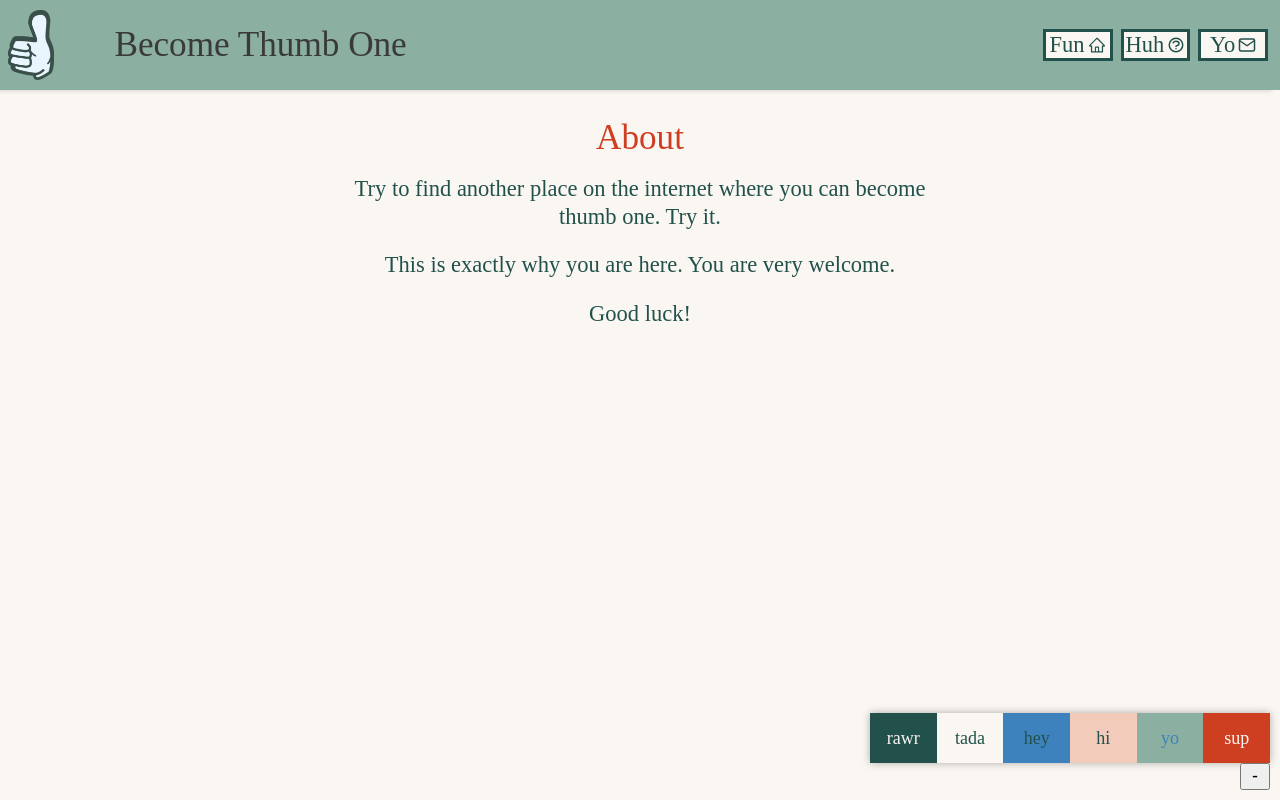
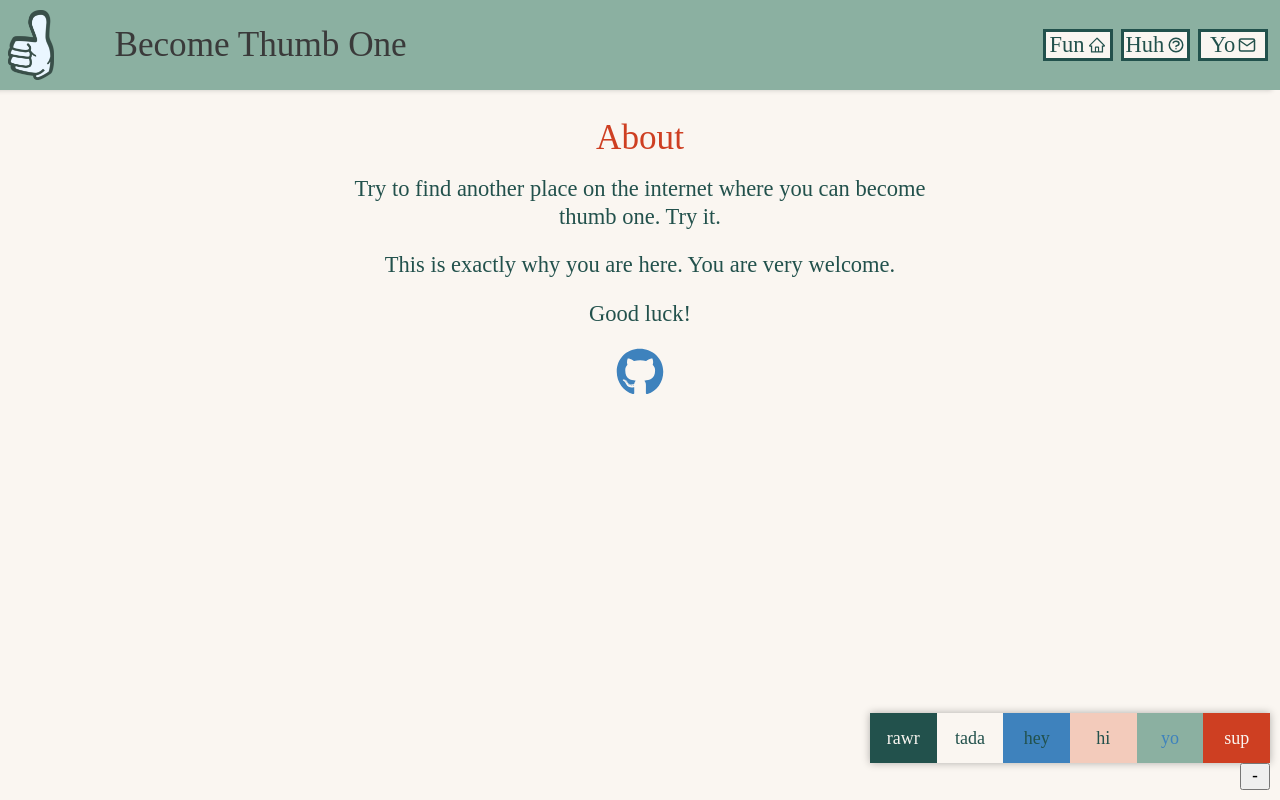
Before and after one commit to braxtonlemmon/become-thumb-one, a Gatsby site: page /about in a window 1280 px wide. Built offline with nearby package versions, Linux system fonts and the light colour scheme; Gatsby itself is replaced by a stand-in of ours; a web font is replaced by a local one.

Commit message:
Add Github icon to about page.

```diff
--- a/src/pages/about.js
+++ b/src/pages/about.js
@@ -3,6 +3,7 @@ import Layout from '../components/layout/layout';
 import SEO from '../components/layout/seo';
 import { PageTitle } from '../components/shared/Headings';
 import styled from 'styled-components';
+import { FaGithub } from 'react-icons/fa';
 
 const Wrapper = styled.section`
   display: flex;
@@ -17,6 +18,18 @@ const Wrapper = styled.section`
     margin-bottom: 20px;
     font-size: ${props => props.theme.fontSizes.two};
     line-height: ${props => props.theme.fontSizes.three};
+  }
+`;
+
+const GitHubIcon = styled(FaGithub)`
+  color: ${props => props.theme.colors.hey};
+  cursor: pointer;
+  height: 48px;
+  width: 48px;
+  transform: rotate(0);
+  transition: transform 300ms ease;
+  &:hover {
+    transform: rotate(7deg);
   }
 `;
 
@@ -38,6 +51,9 @@ function AboutPage() {
         <p>Try to find another place on the internet where you can become thumb one. Try it.</p>
         <p>This is exactly why you are here. You are very welcome.</p>
         <p>Good luck!</p>
+        <a href="https://github.com/braxtonlemmon/become-thumb-one" target="_blank" rel="noopener noreferrer">
+          <GitHubIcon />
+        </a>
       </Wrapper>
     </Layout>
   )
```
